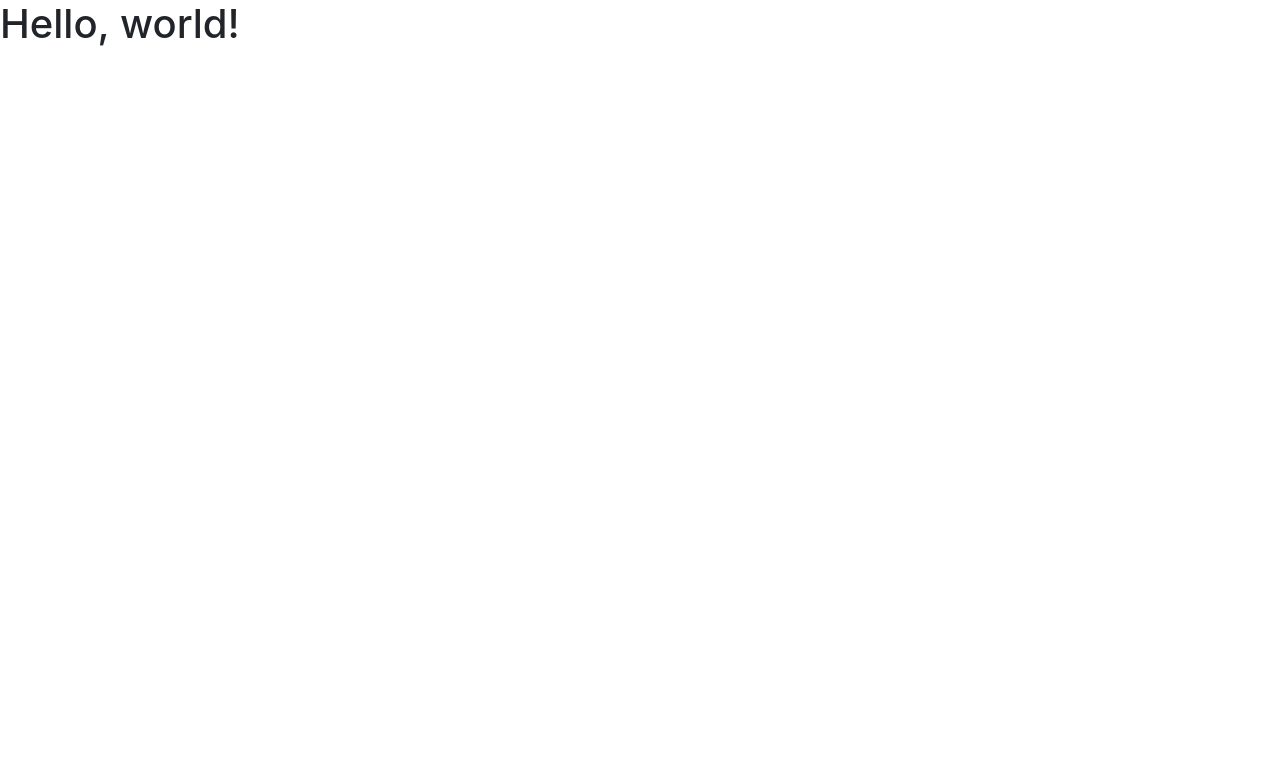
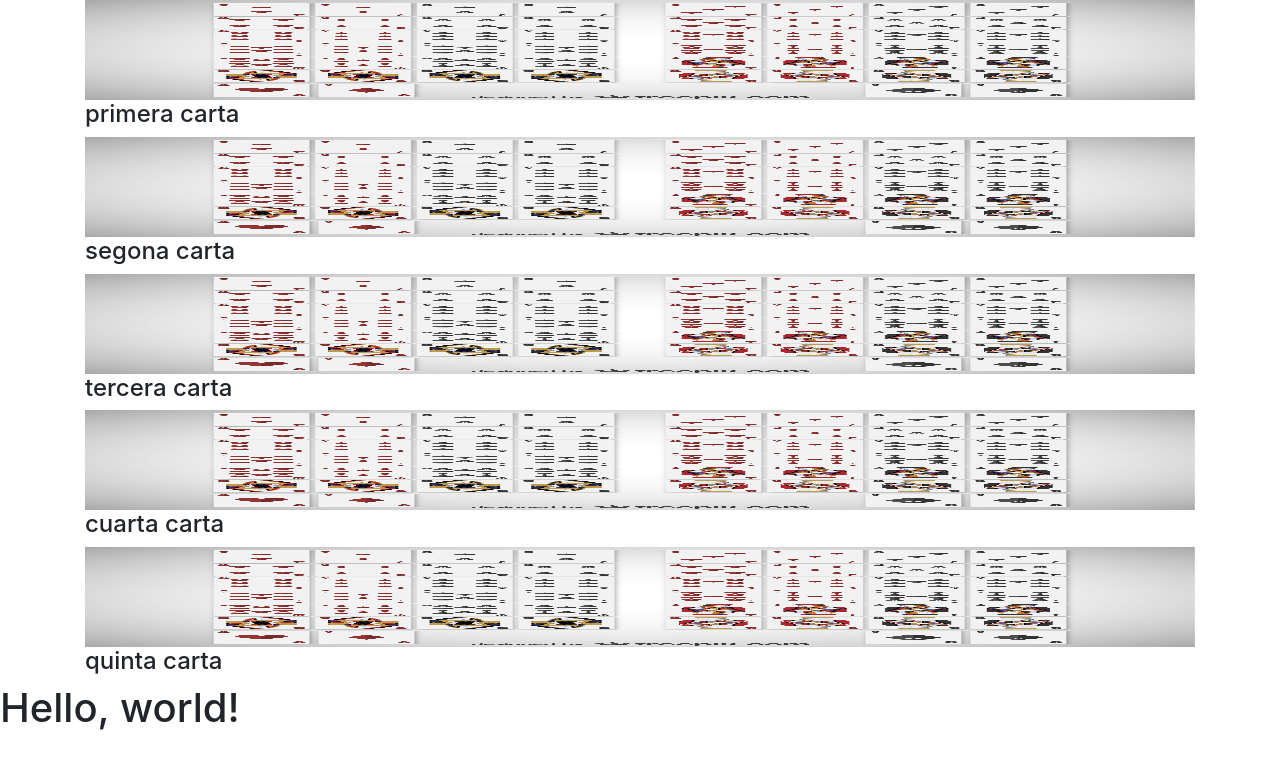
Before and after one commit to rekipu/bootstrap, a plain HTML site: page index.html in a window 1280 px wide. Drawn offline with nearby package versions, Linux system fonts and the light colour scheme.

Commit message:
afegides columnes

```diff
--- a/index.html
+++ b/index.html
@@ -6,12 +6,49 @@
     <meta name="viewport" content="width=device-width, initial-scale=1, shrink-to-fit=no">
 
     <!-- Bootstrap CSS -->
-    <link rel="stylesheet" href="https://maxcdn.bootstrapcdn.com/bootstrap/4.0.0/css/bootstrap.min.css" integrity="sha384-Gn5384xqQ1aoWXA+058RXPxPg6fy4IWvTNh0E263XmFcJlSAwiGgFAW/dAiS6JXm" crossorigin="anonymous">
+    <link rel="stylesheet" href="css/bootstrap.min.css">
 
     <title>Bootstrap</title>
   </head>
   <body>
+    <style>
+    img {
+      width: 100%;
+      height: 100px;
+      max-height: 100px;
+    }
+  </style>
   <div class="container">
+	<div class="row">
+		<section class="col order-2">
+		<img src="cartas/01.jpg">
+		<h4>primera carta</h4>
+		</section>
+	</div>
+	<div class="row">
+		<section class="col order-2">
+		<img src="cartas/01.jpg">
+		<h4>segona carta</h4>
+		</section>
+	</div>
+	<div class="row">
+		<section class="col order-2">
+		<img src="cartas/01.jpg">
+		<h4>tercera carta</h4>
+		</section>
+	</div>
+	<div class="row">
+		<section class="col order-2">
+		<img src="cartas/01.jpg">
+		<h4>cuarta carta</h4>
+		</section>
+	</div>
+	<div class="row">
+		<section class="col order-2">
+		<img src="cartas/01.jpg">
+		<h4>quinta carta</h4>
+		</section>
+	</div>
   </div>
 
     <h1>Hello, world!</h1>
```
Also changed, not shown: cartas/01.jpg (added), cartas/Fonts.txt (added), cartas/License free.txt (added), cartas/License premium.txt (added), 2 other files.
